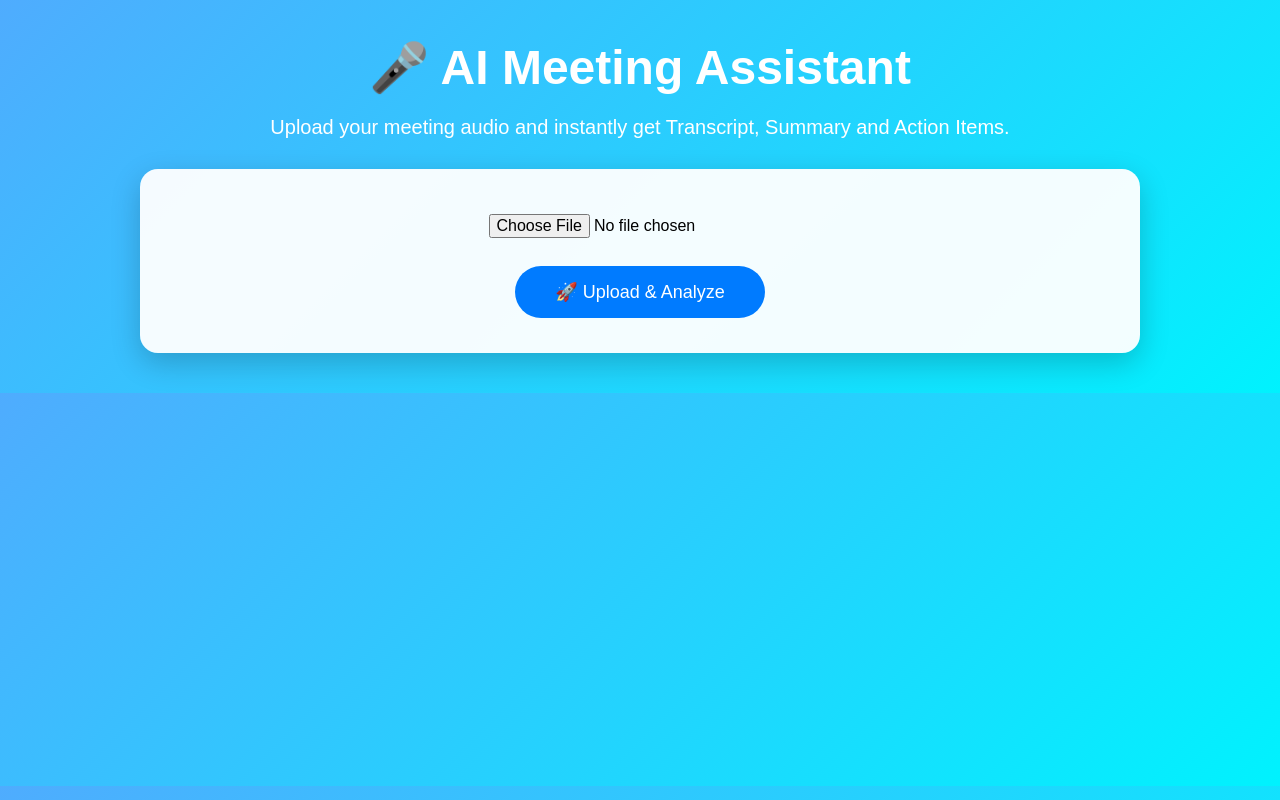
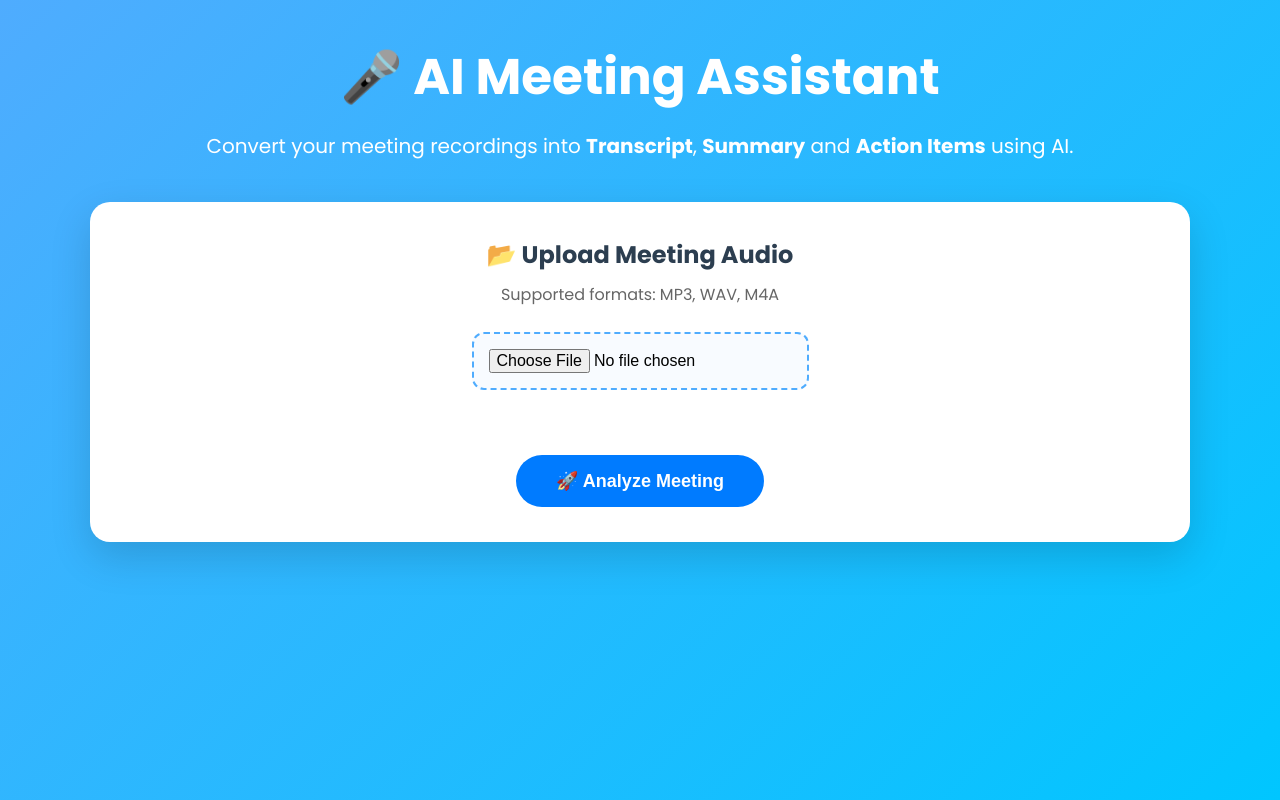
Before and after one commit to priya939287-bit/AI-Meeting-Assistant, a Flask app: page / in a window 1280 px wide. Run offline with Flask 3, Linux system fonts and the light colour scheme.

Commit message:
Enhanced UI and added professional project documentation

```diff
--- a/static/css/style.css
+++ b/static/css/style.css
@@ -1,32 +1,38 @@
+*{
+    margin:0;
+    padding:0;
+    box-sizing:border-box;
+}
+
 body{
 
-    margin:0;
-    padding:0;
-    font-family:Arial, sans-serif;
-    background:linear-gradient(135deg,#4facfe,#00f2fe);
+    font-family:'Poppins',sans-serif;
+    background:linear-gradient(135deg,#4facfe,#00c6ff);
+    min-height:100vh;
+    padding:40px;
 
 }
 
 .container{
 
-    width:85%;
-    max-width:1000px;
-    margin:40px auto;
+    max-width:1100px;
+    margin:auto;
 
 }
 
 .header{
 
     text-align:center;
-    margin-bottom:30px;
+    margin-bottom:40px;
 
 }
 
 .header h1{
 
     color:white;
-    font-size:48px;
-    margin-bottom:10px;
+    font-size:50px;
+    margin-bottom:15px;
+    font-weight:700;
 
 }
 
@@ -34,35 +40,57 @@ body{
 
     color:white;
     font-size:20px;
+    line-height:1.6;
 
 }
 
 .upload-card{
 
-    background:rgba(255,255,255,0.95);
+    background:white;
+    border-radius:20px;
     padding:35px;
-    border-radius:18px;
-    box-shadow:0 10px 30px rgba(0,0,0,0.2);
     text-align:center;
-    margin-bottom:30px;
+    box-shadow:0 15px 40px rgba(0,0,0,0.15);
+    margin-bottom:35px;
+
+}
+
+.upload-card h2{
+
+    color:#2c3e50;
+    margin-bottom:10px;
+
+}
+
+.upload-text{
+
+    color:#666;
+    margin-bottom:25px;
 
 }
 
 input[type="file"]{
 
+    width:100%;
+    padding:15px;
+    border:2px dashed #4facfe;
+    border-radius:12px;
+    background:#f8fbff;
+    cursor:pointer;
     font-size:16px;
-    padding:10px;
 
 }
 
 button{
 
+    margin-top:20px;
     background:#007BFF;
     color:white;
     border:none;
     padding:15px 40px;
     border-radius:30px;
     font-size:18px;
+    font-weight:600;
     cursor:pointer;
     transition:0.3s;
 
@@ -71,34 +99,35 @@ button{
 button:hover{
 
     background:#0056b3;
-    transform:scale(1.05);
+    transform:translateY(-3px);
 
 }
 
 .result-card{
 
     background:white;
-    margin-top:25px;
-    padding:25px;
     border-radius:18px;
-    box-shadow:0 10px 25px rgba(0,0,0,0.15);
+    padding:30px;
+    margin-bottom:25px;
+    box-shadow:0 10px 25px rgba(0,0,0,0.12);
 
 }
 
 .result-card h2{
 
     color:#007BFF;
-    margin-bottom:15px;
-    border-bottom:2px solid #007BFF;
-    padding-bottom:10px;
+    margin-bottom:18px;
+    border-left:6px solid #007BFF;
+    padding-left:12px;
 
 }
 
 .result-card p{
 
+    color:#333;
+    font-size:17px;
+    line-height:1.8;
     text-align:justify;
-    line-height:1.8;
-    font-size:17px;
 
 }
 
@@ -110,7 +139,27 @@ button:hover{
 
 .result-card li{
 
-    margin-bottom:10px;
+    margin-bottom:12px;
     font-size:17px;
+    color:#333;
 
 }
+.file-upload{
+
+    width:100%;
+    text-align:center;
+    margin:20px 0;
+
+}
+
+.file-upload input[type="file"]{
+
+    display:inline-block;
+    width:auto;
+    max-width:100%;
+    padding:15px;
+    border:2px dashed #4facfe;
+    border-radius:12px;
+    background:#f8fbff;
+
+}
--- a/templates/index.html
+++ b/templates/index.html
@@ -7,6 +7,13 @@
     <meta name="viewport" content="width=device-width, initial-scale=1.0">
 
     <title>AI Meeting Assistant</title>
+
+    <link rel="preconnect" href="https://fonts.googleapis.com">
+
+    <link rel="preconnect" href="https://fonts.gstatic.com" crossorigin>
+
+    <link href="https://fonts.googleapis.com/css2?family=Poppins:wght@300;400;500;600;700&display=swap"
+        rel="stylesheet">
 
     <link rel="stylesheet"
         href="{{ url_for('static', filename='css/style.css') }}">
@@ -22,31 +29,48 @@
             <h1>🎤 AI Meeting Assistant</h1>
 
             <p>
-                Upload your meeting audio and instantly get
-                Transcript, Summary and Action Items.
+                Convert your meeting recordings into
+                <strong>Transcript</strong>,
+                <strong>Summary</strong> and
+                <strong>Action Items</strong> using AI.
             </p>
 
         </div>
 
         <div class="upload-card">
 
+            <h2>📂 Upload Meeting Audio</h2>
+
+            <p class="upload-text">
+                Supported formats: MP3, WAV, M4A
+            </p>
+
             <form action="/upload"
                   method="POST"
                   enctype="multipart/form-data">
 
-                <input type="file"
+                <div class="file-upload">
+
+                    <input
+                        type="file"
                         name="audio"
+                        accept=".mp3,.wav,.m4a"
                         required>
 
-                <br><br>
+                </div>
+
+                <br>
 
                 <button type="submit">
 
-                    🚀 Upload & Analyze
+                    🚀 Analyze Meeting
 
                 </button>
 
             </form>
+
+        </div>
+
         {% if transcript %}
 
         <div class="result-card">
@@ -59,19 +83,17 @@
 
         {% endif %}
 
-
         {% if summary %}
 
         <div class="result-card">
 
-    <h2>📝 Summary</h2>
+            <h2>📝 AI Summary</h2>
 
             <p>{{ summary }}</p>
 
         </div>
 
         {% endif %}
-
 
         {% if actions %}
 
@@ -95,8 +117,6 @@
 
     </div>
 
-    </div>
-
 </body>
 
 </html>
```
Also changed, not shown: README.md. Lines whose indentation alone changed are shown as unchanged.
